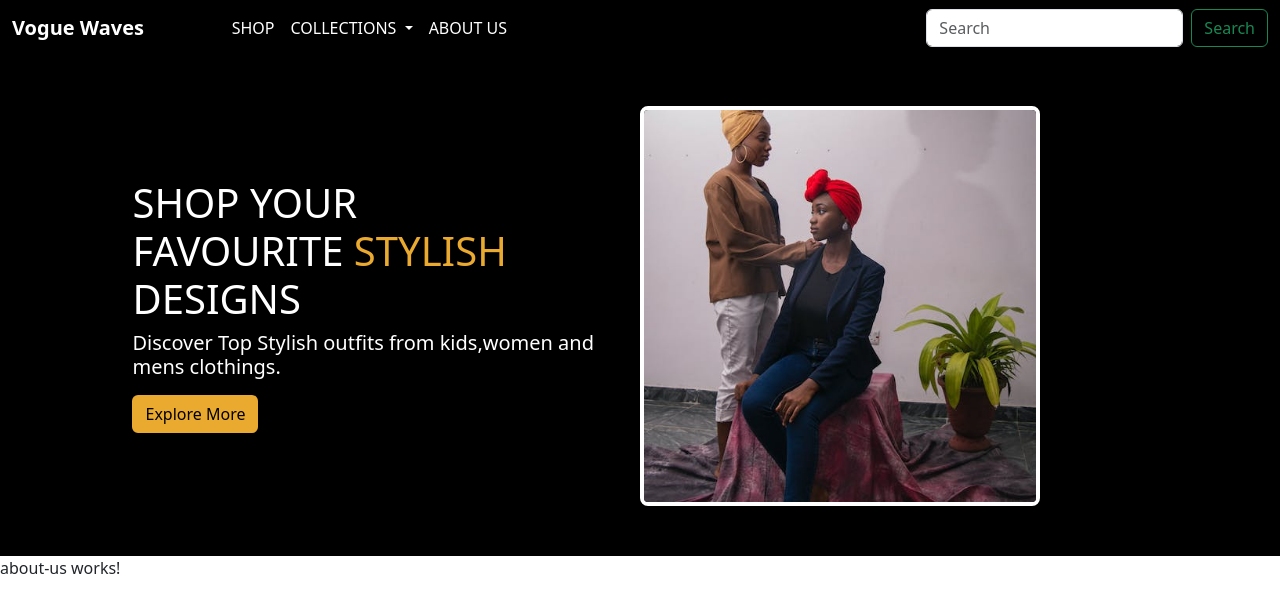
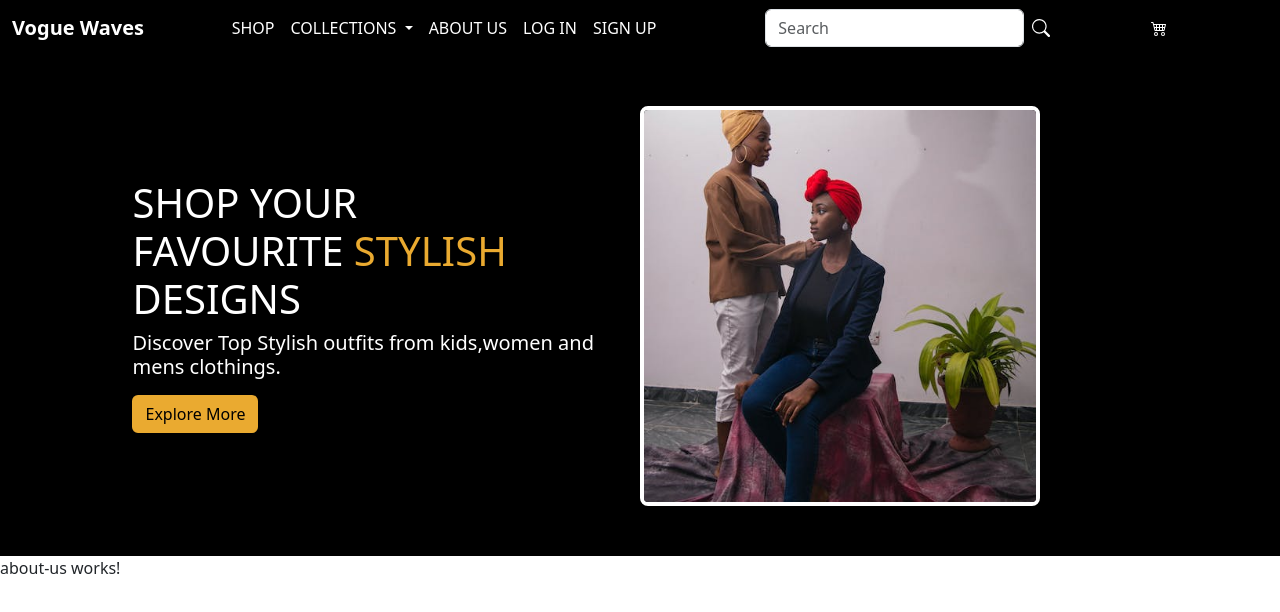
Before and after one commit to Carol254/vogueWavesCollection, an Angular app: page / in a window 1280 px wide. Shown: the top 612 px of the page. Built offline with nearby package versions, Linux system fonts and the light colour scheme.

Commit message:
few changes made

```diff
--- a/src/app/header/header.component.css
+++ b/src/app/header/header.component.css
@@ -5,3 +5,7 @@
 .nav-link,.navbar-brand{
     color: #fff;
 }
+.bi-search,.bi-cart4{
+    color: #fff;
+    margin: auto;
+}
--- a/src/app/header/header.component.html
+++ b/src/app/header/header.component.html
@@ -26,11 +26,24 @@
           <li class="nav-item">
             <a class="nav-link" aria-disabled="true">ABOUT US</a>
           </li>
+          <li class="nav-item">
+            <a class="nav-link" aria-disabled="true">LOG IN </a>
+          </li>
+          <li class="nav-item">
+            <a class="nav-link" aria-disabled="true">SIGN UP</a>
+          </li>
         </ul>
         <form class="d-flex" role="search">
           <input class="form-control me-2" type="search" placeholder="Search" aria-label="Search">
-          <button class="btn btn-outline-success" type="submit">Search</button>
+          <svg xmlns="http://www.w3.org/2000/svg" width="20" height="20" fill="currentColor" class="bi bi-search" viewBox="0 0 16 16">
+            <path d="M11.742 10.344a6.5 6.5 0 1 0-1.397 1.398h-.001c.03.04.062.078.098.115l3.85 3.85a1 1 0 0 0 1.415-1.414l-3.85-3.85a1.007 1.007 0 0 0-.115-.1zM12 6.5a5.5 5.5 0 1 1-11 0 5.5 5.5 0 0 1 11 0z"/>
+          </svg>
         </form>
+        <svg xmlns="http://www.w3.org/2000/svg" width="16" height="16" fill="currentColor" class="bi bi-cart4" viewBox="0 0 16 16">
+          <path d="M0 2.5A.5.5 0 0 1 .5 2H2a.5.5 0 0 1 .485.379L2.89 4H14.5a.5.5 0 0 1 .485.621l-1.5 6A.5.5 0 0 1 13 11H4a.5.5 0 0 1-.485-.379L1.61 3H.5a.5.5 0 0 1-.5-.5zM3.14 5l.5 2H5V5H3.14zM6 5v2h2V5H6zm3 0v2h2V5H9zm3 0v2h1.36l.5-2H12zm1.11 3H12v2h.61l.5-2zM11 8H9v2h2V8zM8 8H6v2h2V8zM5 8H3.89l.5 2H5V8zm0 5a1 1 0 1 0 0 2 1 1 0 0 0 0-2zm-2 1a2 2 0 1 1 4 0 2 2 0 0 1-4 0zm9-1a1 1 0 1 0 0 2 1 1 0 0 0 0-2zm-2 1a2 2 0 1 1 4 0 2 2 0 0 1-4 0z"/>
+        </svg>
+
+
       </div>
     </div>
   </nav>
--- a/src/app/home/home.component.css
+++ b/src/app/home/home.component.css
@@ -31,6 +31,8 @@
 .items-1{
     margin: auto;
 }
+
+
 @media only screen and (max-width:768px) {
     .items{
         display: flex;
@@ -40,6 +42,10 @@
         justify-content: center;
         align-items: center;
     }
+    .items-2{
+        margin-top: 10px;
+    }
+
 }
 @media only screen and (max-width:425px) {
     .items-img{
--- a/src/app/home/home.component.html
+++ b/src/app/home/home.component.html
@@ -8,7 +8,7 @@
                 <h5 mt-2>Discover Top Stylish outfits from kids,women and mens clothings.</h5>
                 <button class="btn mt-2">Explore More</button>
             </div>
-            <div class="col-6">
+            <div class="col-6 items-2">
                 <img class="items-img" src="\assets\m-3.jpg">
             </div>
         </div>
```
